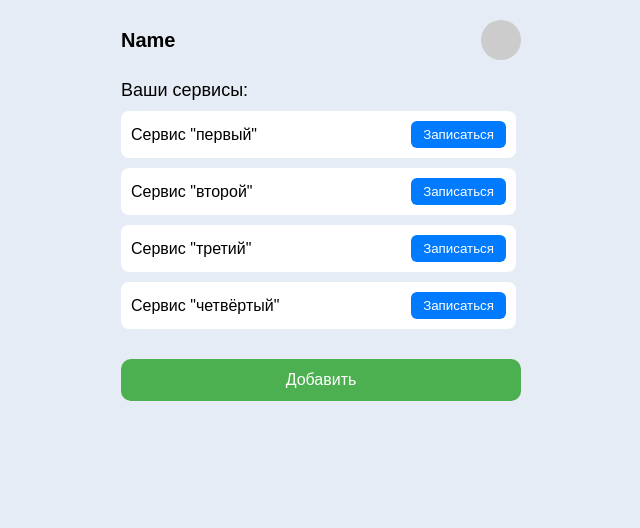
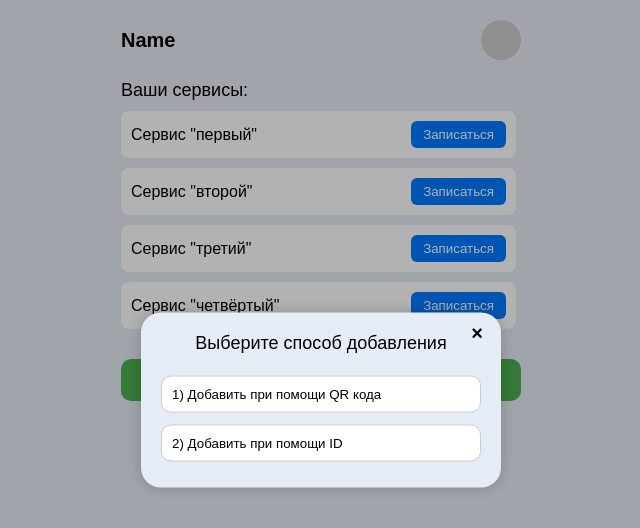
Before and after one commit to ilyapashchenko/my, a plain HTML site: page index.html in a window 1280 px wide. Both pictures are taken after a click on the button "Добавить". Shown: the whole page, without its empty margins (319-959 px from the left). Drawn offline with Linux system fonts and the light colour scheme.

Commit message:
Update1 index.html

```diff
--- a/index.html
+++ b/index.html
@@ -84,6 +84,62 @@
       border-radius: 10px;
       cursor: pointer;
     }
+
+    /* Модальное окно */
+    .modal {
+      position: fixed;
+      top: 50%;
+      left: 50%;
+      transform: translate(-50%, -50%);
+      background-color: #e6ecf5;
+      border-radius: 20px;
+      box-shadow: 0 0 15px rgba(0,0,0,0.2);
+      padding: 20px;
+      z-index: 1000;
+      width: 90%;
+      max-width: 320px;
+      display: none;
+      flex-direction: column;
+      align-items: center;
+    }
+
+    .modal-title {
+      font-size: 18px;
+      margin-bottom: 16px;
+    }
+
+    .modal-button {
+      background-color: white;
+      border: 1px solid #ccc;
+      border-radius: 10px;
+      padding: 10px;
+      width: 100%;
+      margin: 6px 0;
+      text-align: left;
+      cursor: pointer;
+    }
+
+    .close-btn {
+      position: absolute;
+      top: 8px;
+      right: 12px;
+      font-size: 20px;
+      font-weight: bold;
+      background: none;
+      border: none;
+      cursor: pointer;
+    }
+
+    .overlay {
+      position: fixed;
+      top: 0;
+      left: 0;
+      right: 0;
+      bottom: 0;
+      background-color: rgba(0, 0, 0, 0.3);
+      z-index: 999;
+      display: none;
+    }
   </style>
 </head>
 <body>
@@ -98,7 +154,16 @@
       <!-- Сервисы подставляются здесь -->
     </div>
 
-    <button class="add-button" onclick="onAdd()">Добавить</button>
+    <button class="add-button" onclick="openModal()">Добавить</button>
+  </div>
+
+  <!-- Модальное окно -->
+  <div class="overlay" id="overlay" onclick="closeModal()"></div>
+  <div class="modal" id="addModal">
+    <button class="close-btn" onclick="closeModal()">×</button>
+    <div class="modal-title">Выберите способ добавления</div>
+    <button class="modal-button" onclick="addByQR()">1) Добавить при помощи QR кода</button>
+    <button class="modal-button" onclick="addByID()">2) Добавить при помощи ID</button>
   </div>
 
   <script>
@@ -123,12 +188,26 @@
 
     function onBook(serviceName) {
       alert(`Запись на ${serviceName}`);
-      // Тут может быть логика вызова Telegram API / отправка данных
     }
 
-    function onAdd() {
-      alert("Добавить новый сервис");
-      // Тут может быть логика открытия формы
+    function openModal() {
+      document.getElementById('addModal').style.display = 'flex';
+      document.getElementById('overlay').style.display = 'block';
+    }
+
+    function closeModal() {
+      document.getElementById('addModal').style.display = 'none';
+      document.getElementById('overlay').style.display = 'none';
+    }
+
+    function addByQR() {
+      closeModal();
+      alert("Сканирование QR-кода (здесь будет функционал)");
+    }
+
+    function addByID() {
+      closeModal();
+      alert("Ввод ID (здесь будет функционал)");
     }
   </script>
 </body>
```
